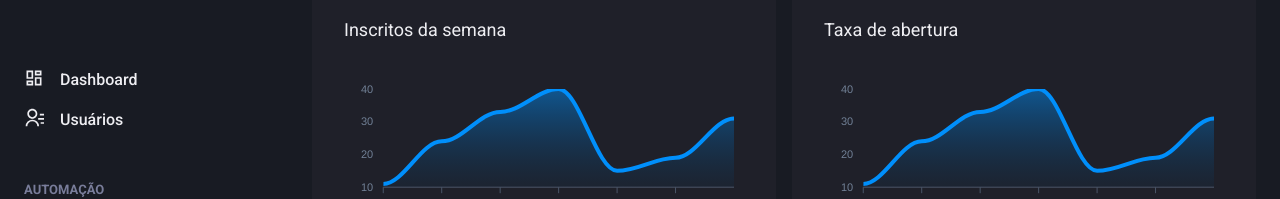
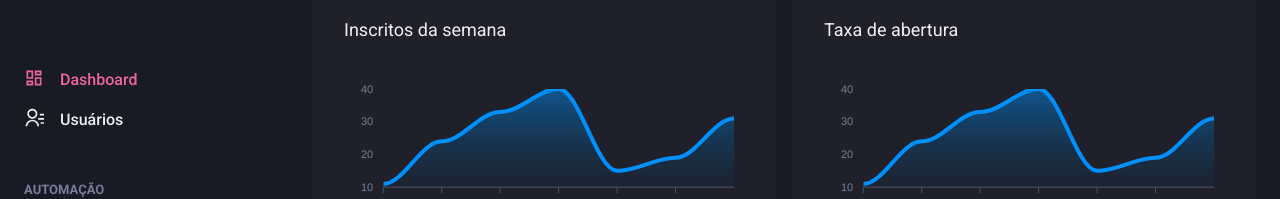
Before and after one commit to alemon-ice/ignite-dashgo-project, a Next.js app: page /dashboard in a window 1280 px wide. Shown: the part 136-335 px from the top of the page. Built offline with nearby package versions, Linux system fonts and the light colour scheme.

Commit message:
add link actions

```diff
--- /dev/null
+++ b/src/components/ActiveLink.tsx
@@ -0,0 +1,37 @@
+import Link, { LinkProps } from 'next/link';
+import { useRouter } from 'next/router';
+import { cloneElement, ReactElement } from 'react';
+
+interface ActiveLinkProps extends LinkProps {
+  children: ReactElement;
+  shouldMatchExactHref?: boolean;
+}
+
+export function ActiveLink({
+  children,
+  shouldMatchExactHref,
+  ...rest
+}: ActiveLinkProps) {
+  const { asPath } = useRouter();
+
+  let isActive = false;
+
+  if (shouldMatchExactHref && (asPath === rest.href || asPath === rest.as)) {
+    isActive = true;
+  }
+
+  if (
+    !shouldMatchExactHref &&
+    (asPath.startsWith(String(rest.href)) || asPath.startsWith(String(rest.as)))
+  ) {
+    isActive = true;
+  }
+
+  return (
+    <Link {...rest}>
+      {cloneElement(children, {
+        color: isActive ? 'pink.400' : 'gray.50',
+      })}
+    </Link>
+  );
+}
--- a/src/components/Sidebar/NavLink.tsx
+++ b/src/components/Sidebar/NavLink.tsx
@@ -1,23 +1,28 @@
 import {
   Icon,
-  Link,
+  Link as ChakraLink,
   Text,
   LinkProps as ChakraLinkProps,
 } from '@chakra-ui/react';
 import { ElementType } from 'react';
+import Link from 'next/link';
+import { ActiveLink } from '../ActiveLink';
 
 interface NavLinkProps extends ChakraLinkProps {
   icon: ElementType;
   children: string;
+  href: string;
 }
 
-export function NavLink({ icon, children, ...rest }: NavLinkProps) {
+export function NavLink({ icon, children, href, ...rest }: NavLinkProps) {
   return (
-    <Link display="flex" align="center" {...rest}>
-      <Icon as={icon} fontSize="20" />
-      <Text ml="4" fontWeight="medium">
-        {children}
-      </Text>
-    </Link>
+    <ActiveLink href={href} passHref>
+      <ChakraLink display="flex" align="center" {...rest}>
+        <Icon as={icon} fontSize="20" />
+        <Text ml="4" fontWeight="medium">
+          {children}
+        </Text>
+      </ChakraLink>
+    </ActiveLink>
   );
 }
--- a/src/components/Sidebar/SidebarNav.tsx
+++ b/src/components/Sidebar/SidebarNav.tsx
@@ -12,12 +12,20 @@
   return (
     <Stack spacing="12" align="flex-start">
       <NavSection title="GERAL">
-        <NavLink icon={RiDashboardLine}>Dashboard</NavLink>
-        <NavLink icon={RiContactsLine}>Usuários</NavLink>
+        <NavLink icon={RiDashboardLine} href="/dashboard">
+          Dashboard
+        </NavLink>
+        <NavLink icon={RiContactsLine} href="/users">
+          Usuários
+        </NavLink>
       </NavSection>
       <NavSection title="AUTOMAÇÃO">
-        <NavLink icon={RiInputMethodLine}>Formulários</NavLink>
-        <NavLink icon={RiGitMergeLine}>Automação</NavLink>
+        <NavLink icon={RiInputMethodLine} href="/forms">
+          Formulários
+        </NavLink>
+        <NavLink icon={RiGitMergeLine} href="/automation">
+          Automação
+        </NavLink>
       </NavSection>
     </Stack>
   );
--- a/src/pages/users/index.tsx
+++ b/src/pages/users/index.tsx
@@ -14,6 +14,7 @@
   Tr,
   useBreakpointValue,
 } from '@chakra-ui/react';
+import Link from 'next/link';
 import { RiAddLine, RiPencilLine } from 'react-icons/ri';
 import { Header } from '../../components/Header';
 import { Pagination } from '../../components/Pagination';
@@ -38,6 +39,7 @@
               Usuários
             </Heading>
 
+            <Link href="/users/create" passHref>
               <Button
                 as="a"
                 size="sm"
@@ -47,6 +49,7 @@
               >
                 Criar novo
               </Button>
+            </Link>
           </Flex>
 
           <Table colorScheme="whiteAlpha">
```
Also changed, not shown: src/pages/users/create.tsx (+6 -1 lines). Lines whose indentation alone changed are shown as unchanged.
